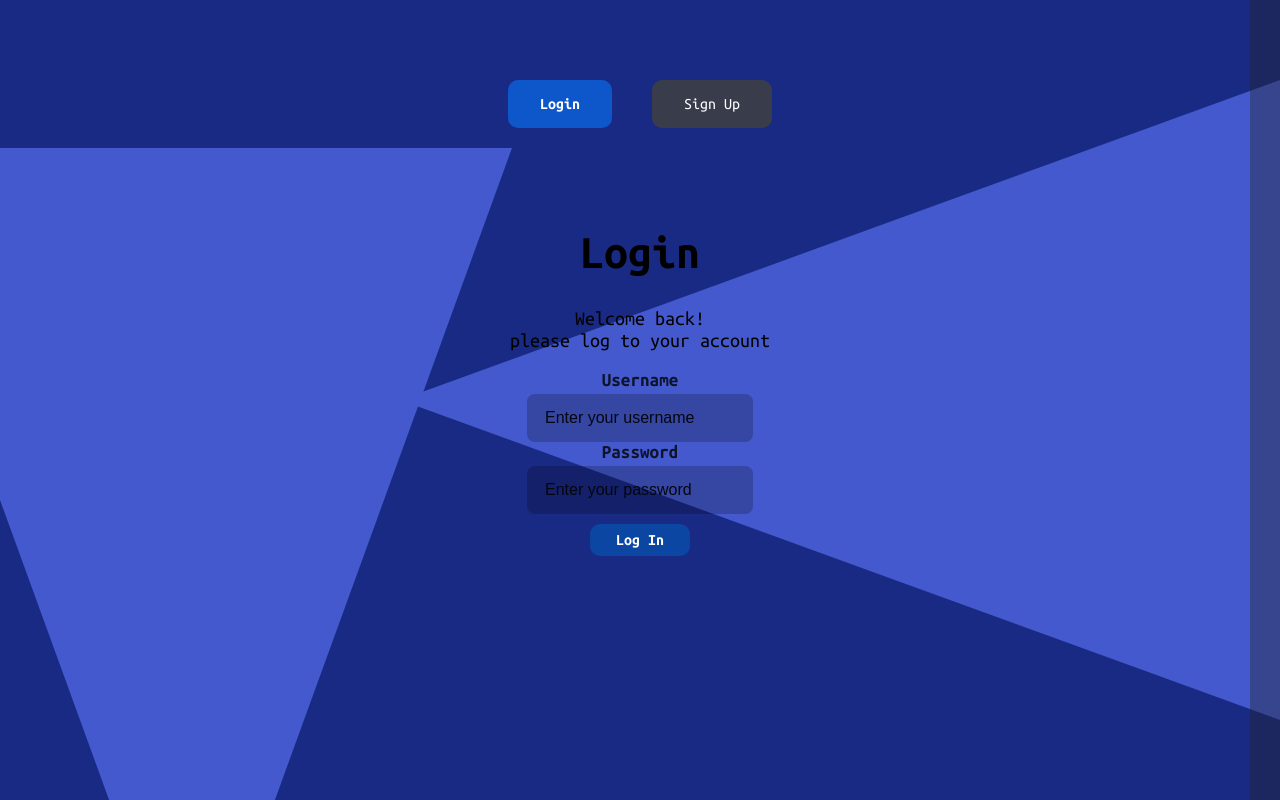
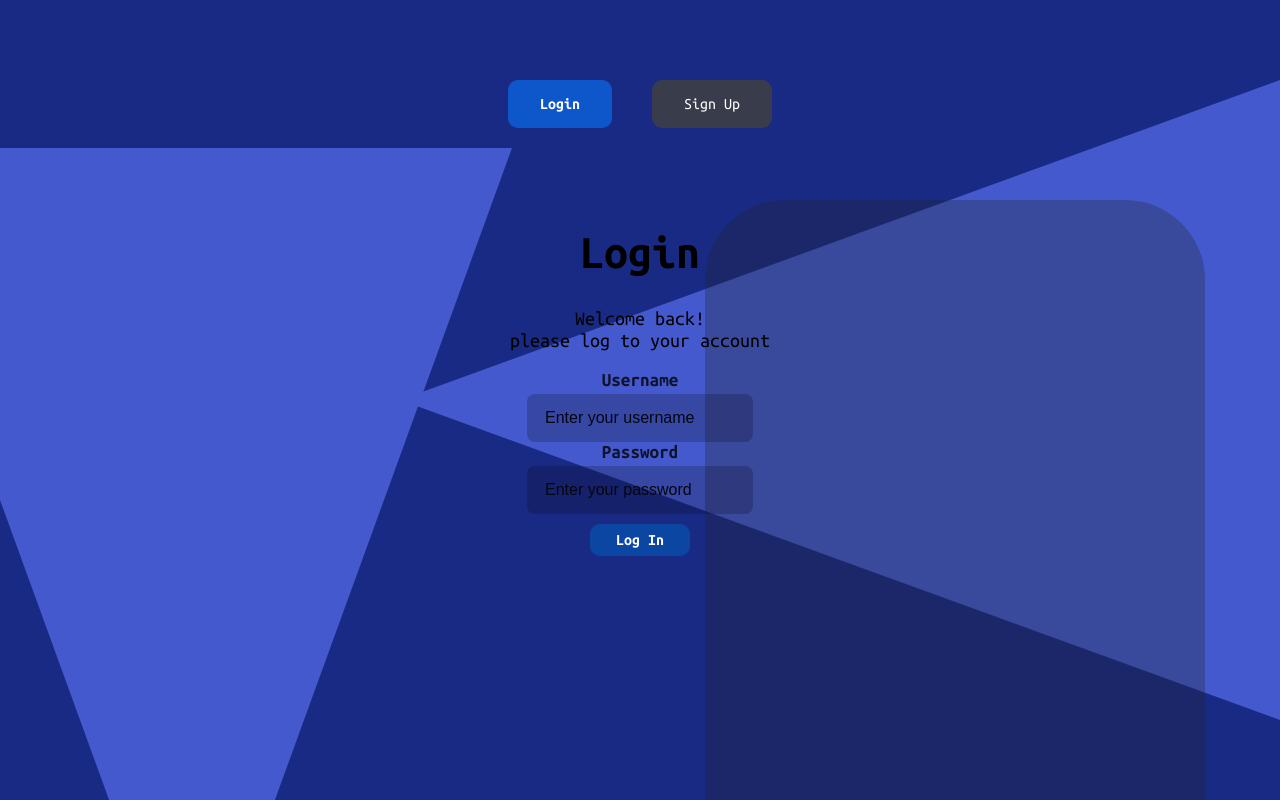
Before and after one commit to raisfeld-ori/Ksed, a React (Vite) app: page / in a window 1280 px wide. Built offline with nearby package versions, Linux system fonts and the light colour scheme.

Commit message:
ori is female

```diff
--- a/src/pages/login/login.css
+++ b/src/pages/login/login.css
@@ -72,12 +72,14 @@
     color: #FFFFFF;
 }
 .square {
-    height: 6050px;
+    height: 700px;
     position: absolute;
-    width: 9000px;
-    margin-left: 1250px;
-    background-color: #2222225d;
+    width: 500px;
+    margin-left: 705px;
+    margin-top: 200px;
+    background-color: #22222248;
     z-index: -1;
+    border-radius: 80px;
 
   }
 .upperbutton{
```
